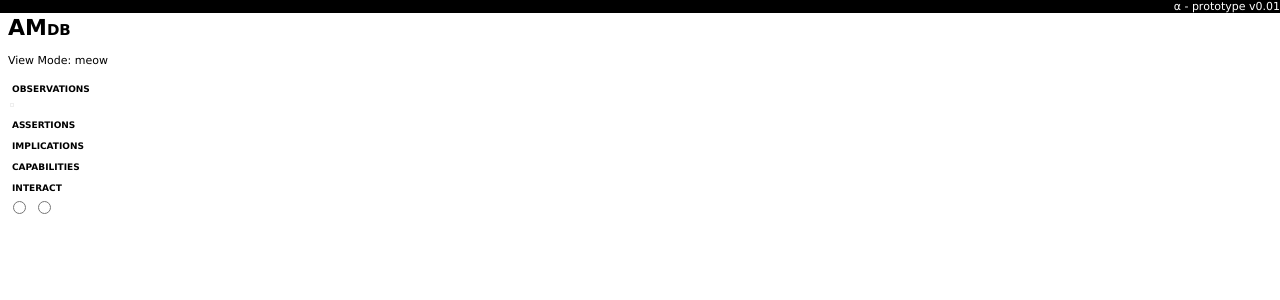
After one commit to keroserene/amdb, a Django app: template amdb/templates/amdb/index.html in a window 1280 px wide. The commit adds this page. Shown: the top 300 px of the page. Run offline with Django 3.2, Linux system fonts and the light colour scheme; the template is opened without the code that fills it, so the values that code supplies are empty.

Commit message:
basic index page starting to look like a thing

```diff
--- a/amdb/models.py
+++ b/amdb/models.py
@@ -23,7 +23,6 @@ class Assertion(_AMDB_Obj):
 class Implication(Assertion):
   derivation = models.ManyToManyField(Assertion, related_name='d+')
 
-
 class Action(_AMDB_Obj):
   pass
 
--- a/amdb/static/amdb.css
+++ b/amdb/static/amdb.css
@@ -1,4 +1,51 @@
 body {
   font-family: Eurostile, Verdana, Arial, sans-serif;
   font-size: 11px;
+  background-color: #fff;
 }
+
+a {
+  text-decoration: none;
+  color: #33a;
+}
+a:hover { color: #88a; }
+
+h1, h2, h3, h4, h5, h6 { font-variant: small-caps; }
+h3 {
+  margin: 2px;
+  padding: 2px;
+}
+
+.version-label {
+  position: fixed;
+  top: 0; right: 0;
+  background-color: #000;
+  color: #fff;
+  margin: 0;
+  display: block;
+  width: 100%;
+  text-align: right;
+}
+.obs-list {
+  list-style: none;
+  border: 1px solid #eee;
+  display: inline-block;
+  margin: 2px; padding: 1px;
+  font-size: 10px;
+}
+.obs-list a {
+  background-color: #fff;
+  display: block;
+  padding: 2px 3px;
+  min-width: 200px;
+  color: #000;
+}
+.obs-list a:hover {
+  background-color: #000;
+  color: #fff;
+}
+
+.observation {
+  border: 1px solid #fff;
+  padding: 3px;
+}
--- a/amdb/templates/amdb.css
+++ /dev/null
@@ -1,4 +0,0 @@
-body {
-  font: Eurostile, Verdana, Arial, sans-serif;
-  font-size: 11px;
-}
--- /dev/null
+++ b/amdb/templates/amdb/index.html
@@ -0,0 +1,38 @@
+{% extends 'base.html' %}
+{% block title %}amdb{% endblock %}
+
+{% block content %}
+
+<h1>AMdb</h1>
+
+<p class="version-label">&alpha; - prototype v0.01</p>
+
+<p>
+View Mode:
+meow
+</p>
+<h3>observations</h3>
+<ul class="obs-list">
+{% for obs in obs_list %}
+  <li>
+  <a href="/obs/{{ obs.id }}/">{{ obs.description }}</a>
+  </li>
+{% endfor %}
+</ul>
+
+<h3>assertions</h3>
+
+<h3>implications</h3>
+
+<h3>capabilities</h3>
+
+<h3>interact</h3>
+<form action="{% url 'observation' 0 %}" method="post">
+{% csrf_token %}
+
+<input type='radio' name='meow' id='haha' value='meowww' />
+<input type='radio' name='meow' id='haha2' value='meowww' />
+
+</form>
+
+{% endblock %}
--- a/amdb/templates/base.html
+++ b/amdb/templates/base.html
@@ -2,10 +2,11 @@
 <html>
   <head>
     <meta charset="utf-8"/>
-    {% block title %}{% endblock %}
+    <title>{% block title %}{% endblock %}</title>
     <link href="/static/amdb.css" rel="stylesheet" type="text/css"/>
   </head>
   <body>
-    {% block content %}{% endblock %}
+    {% block content %}
+    {% endblock %}
   </body>
 </html>
```
Also changed, not shown: amdb/admin.py (added, +7 -0 lines), amdb/settings.py (added, +148 -0 lines), amdb/templates/index.html (deleted, +0 -8 lines), amdb/urls.py (+10 -13 lines), amdb/views.py (+23 -5 lines).
